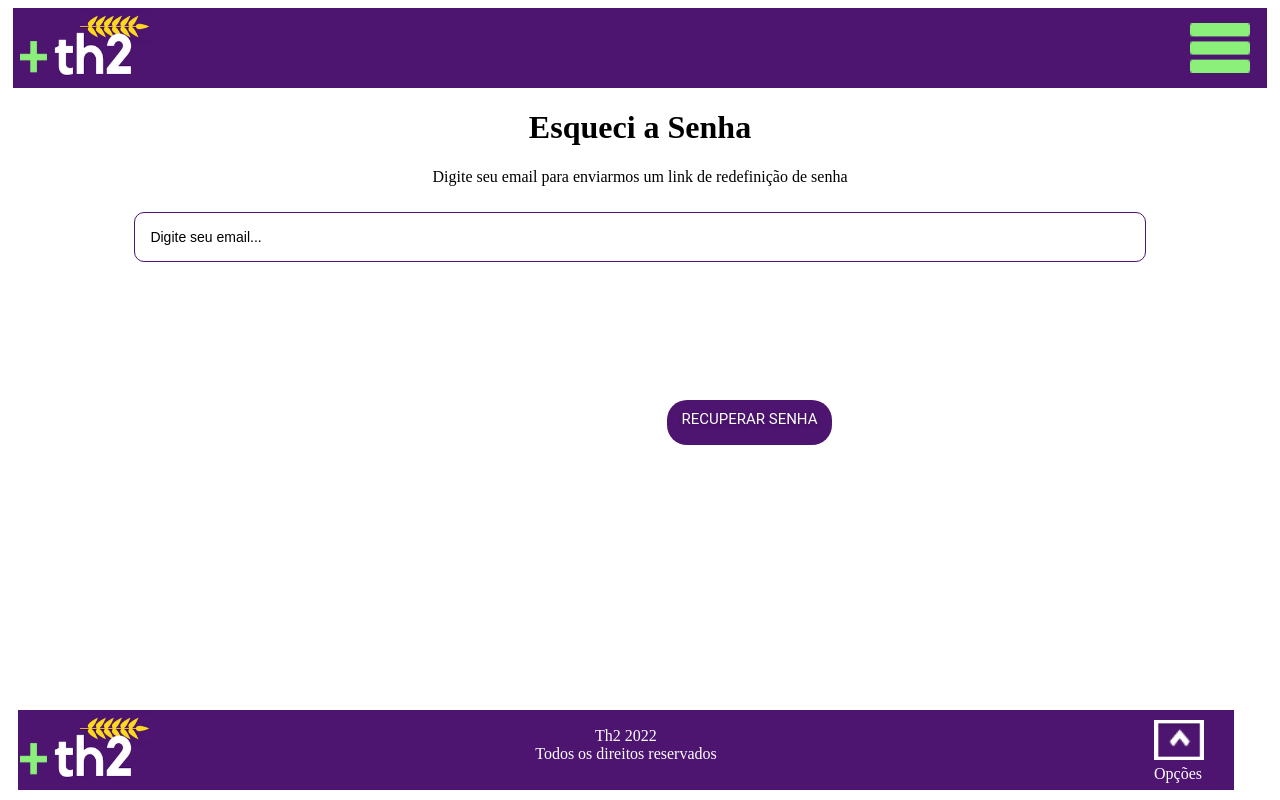
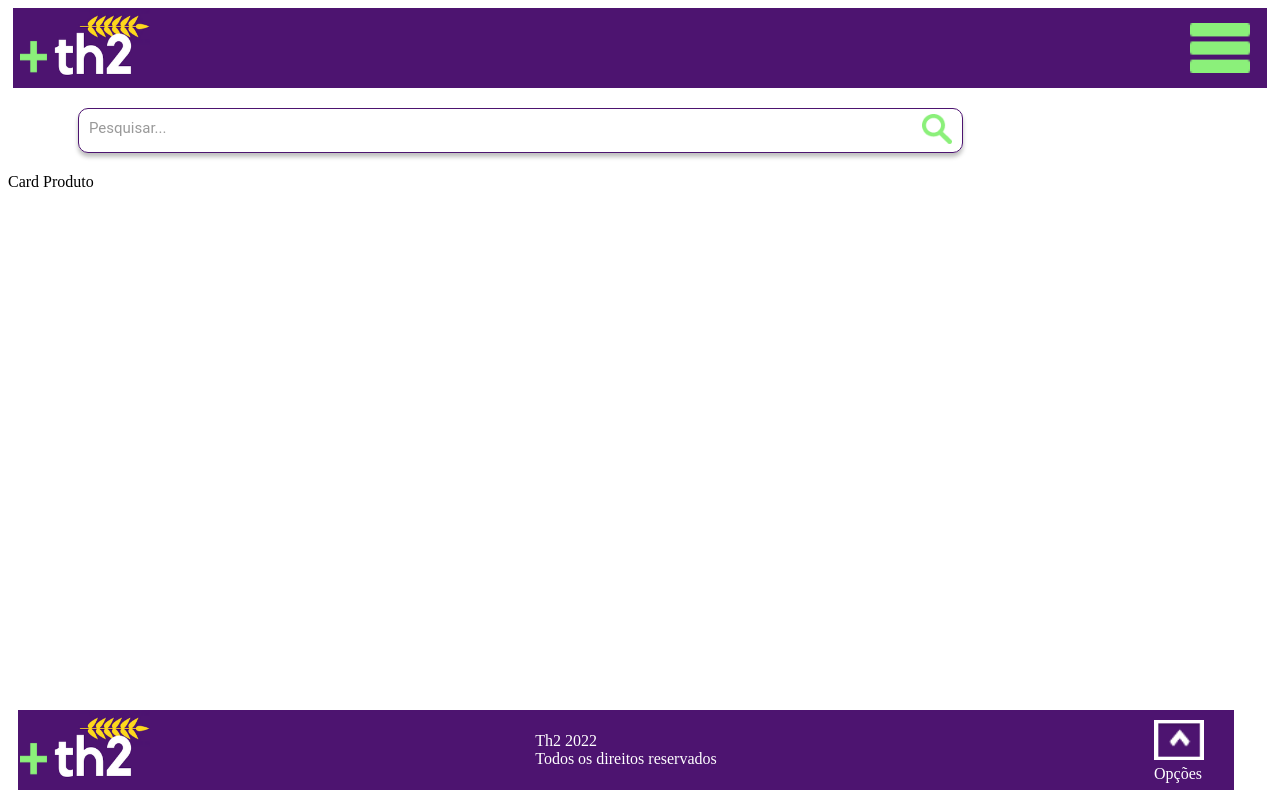
Before and after one commit to MarceloHorikoshi/th2_site, a React (Create React App) app: page / in a window 1280 px wide. Built offline with nearby package versions, Linux system fonts and the light colour scheme.

Commit message:
create searchBar and scaffold itemCard

```diff
--- a/src/App.jsx
+++ b/src/App.jsx
@@ -1,9 +1,9 @@
-import ForgotPassword from "./Pages/ForgotPassword";
+import ListProducts from "./Pages/Products/ListProducts"
 
 function App() {
   return (
     <div className="App">
-      <ForgotPassword/>
+      <ListProducts/>
     </div>
   );
 }
--- /dev/null
+++ b/src/Components/ItemCard/index.jsx
@@ -0,0 +1,15 @@
+
+import styles from './itemCard.module.css'
+
+export default function ItemCard() {
+
+  return (
+    <div className={styles.ItemCard}>
+
+      <div>
+        Card Produto
+      </div>
+
+    </div>
+  )
+}
--- /dev/null
+++ b/src/Components/ItemCard/itemCard.module.css
@@ -0,0 +1,3 @@
+.itemCard {
+
+}
--- /dev/null
+++ b/src/Components/Searchbar/index.jsx
@@ -0,0 +1,20 @@
+import styles from "./searchbar.module.css";
+import SearchIcon from '../../assets/ic_lupa_header.png'
+
+export default function SearchBar() {
+  const search = () => {
+    console.log('Search');
+  }
+
+  return (
+    <div className={styles.searchbar}>
+
+      <div className={styles.placeholder}>
+        Pesquisar...
+      </div>
+
+      <img src={SearchIcon} className={styles.icon} alt="Search Icon" onClick={() => search()} />
+
+    </div>
+  )
+}
--- /dev/null
+++ b/src/Components/Searchbar/searchbar.module.css
@@ -0,0 +1,30 @@
+.searchbar {
+  width: 70%;
+  height: 45px;
+  top: 99px;
+  margin: 20px;
+  margin-left: 70px;
+  box-sizing: border-box;
+  border: 1px solid #4D1470;
+  box-shadow: 0px 4px 4px rgba(0, 0, 0, 0.25);
+  border-radius: 10px;
+  justify-content: space-between;display:flex; flex-direction:row;
+  padding-right: 10px;
+  padding-left: 10px;
+
+}
+
+.placeholder {
+  font-family: 'Roboto';
+  font-style: normal;
+  font-weight: 400;
+  font-size: 15px;
+  color: #999999;
+  margin-top: 10px;
+}
+
+.icon {
+  width: 30px;
+  height: 30px;
+  margin-top: 5px;
+}
--- /dev/null
+++ b/src/Pages/Products/ListProducts/index.jsx
@@ -0,0 +1,21 @@
+import Footer from '../../../Components/Footer'
+import Header from '../../../Components/Header'
+import SearchBar from '../../../Components/Searchbar';
+import ItemCard from '../../../Components/ItemCard';
+
+import "./listProducts.module.css";
+
+export default function ListProducts() {
+
+  return (
+    <div className='ListProducts'>
+      <Header />
+
+      <SearchBar />
+
+      <ItemCard />
+
+      <Footer />
+    </div>
+  )
+}
```
Also changed, not shown: src/Pages/Products/ListProducts/listProducts.module.css (added).
